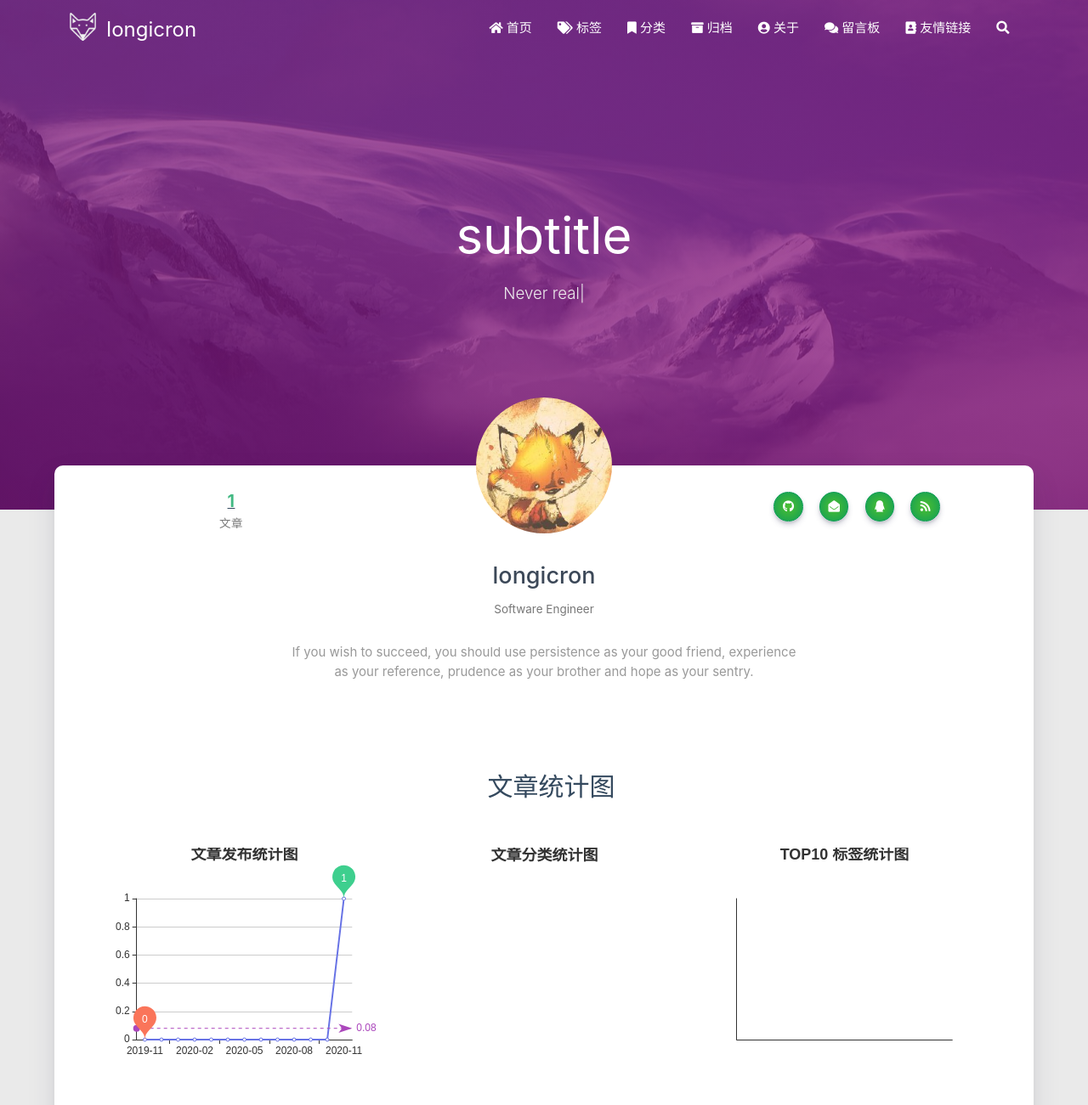
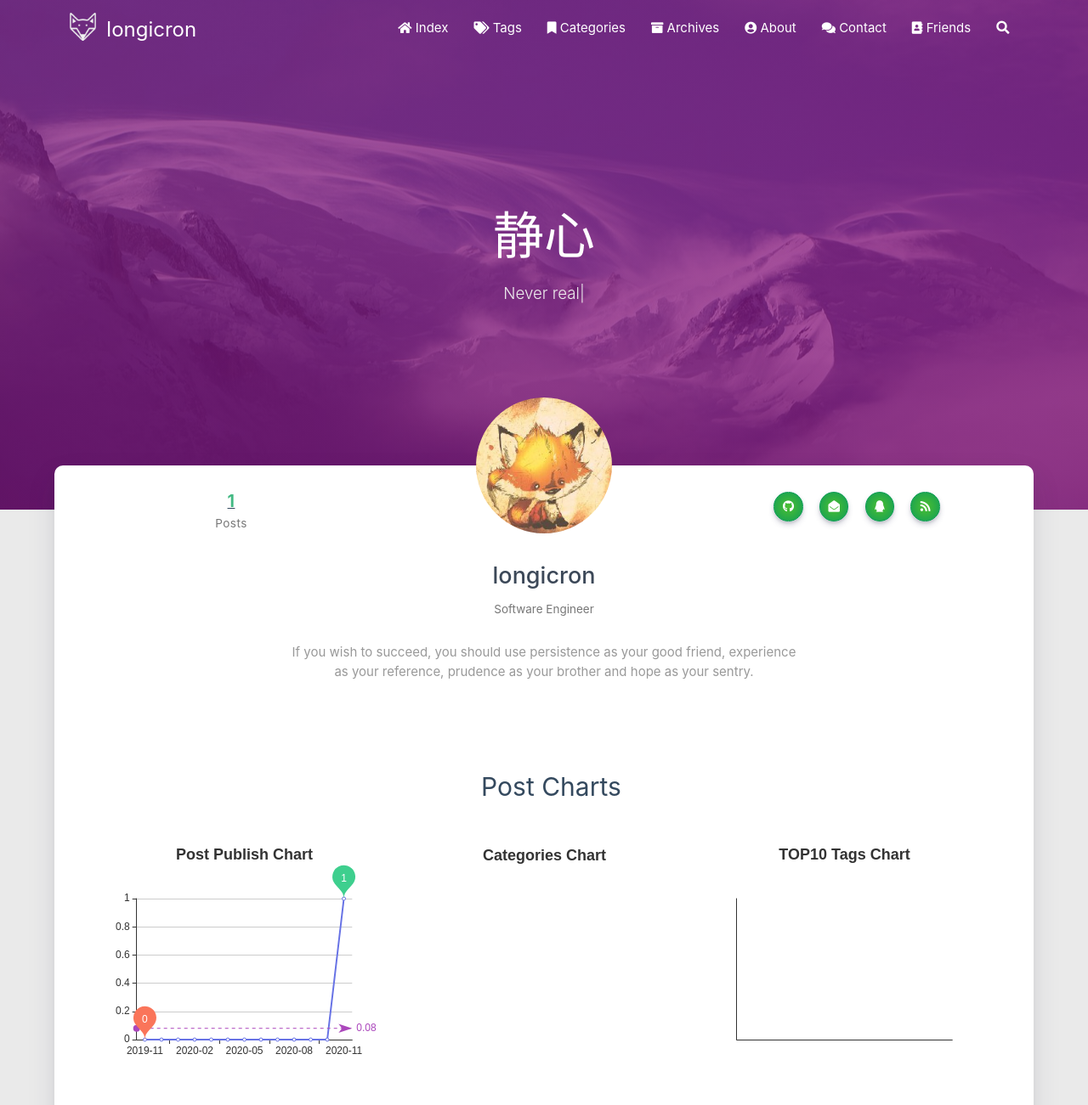
Before and after one commit to longicron/longicron, a plain HTML site: page about/index.html in a window 1280 px wide. Shown: the top 1301 px of the page at 85% size. Drawn offline with nearby package versions, Linux system fonts and the light colour scheme; some packages are replaced by stand-ins of ours; no server answers; animation ran at ten frames a second; a script that the page names is missing; some icons are missing.

Commit message:
Site updated: 2020-11-15 02:08:02

```diff
--- a/about/index.html
+++ b/about/index.html
@@ -1,10 +1,10 @@
 <!DOCTYPE HTML>
-<html lang="zh-CN">
+<html lang="zh_CN">
 
 
 <head>
     <meta charset="utf-8">
-    <meta name="keywords" content="关于, longicron">
+    <meta name="keywords" content="About, longicron">
     <meta name="description" content="">
     <meta http-equiv="X-UA-Compatible" content="IE=edge">
     <meta name="viewport" content="width=device-width, initial-scale=1.0, user-scalable=no">
@@ -16,7 +16,7 @@
     <!-- Global site tag (gtag.js) - Google Analytics -->
 
 
-    <title>关于 | longicron</title>
+    <title>About | longicron</title>
     <link rel="icon" type="image/png" href="/favicon.png">
 
     <link rel="stylesheet" type="text/css" href="/libs/awesome/css/all.css">
@@ -57,7 +57,7 @@
 
       <i class="fas fa-home" style="zoom: 0.6;"></i>
 
-      <span>首页</span>
+      <span>Index</span>
     </a>
 
   </li>
@@ -68,7 +68,7 @@
 
       <i class="fas fa-tags" style="zoom: 0.6;"></i>
 
-      <span>标签</span>
+      <span>Tags</span>
     </a>
 
   </li>
@@ -79,7 +79,7 @@
 
       <i class="fas fa-bookmark" style="zoom: 0.6;"></i>
 
-      <span>分类</span>
+      <span>Categories</span>
     </a>
 
   </li>
@@ -90,7 +90,7 @@
 
       <i class="fas fa-archive" style="zoom: 0.6;"></i>
 
-      <span>归档</span>
+      <span>Archives</span>
     </a>
 
   </li>
@@ -101,7 +101,7 @@
 
       <i class="fas fa-user-circle" style="zoom: 0.6;"></i>
 
-      <span>关于</span>
+      <span>About</span>
     </a>
 
   </li>
@@ -112,7 +112,7 @@
 
       <i class="fas fa-comments" style="zoom: 0.6;"></i>
 
-      <span>留言板</span>
+      <span>Contact</span>
     </a>
 
   </li>
@@ -123,14 +123,14 @@
 
       <i class="fas fa-address-book" style="zoom: 0.6;"></i>
 
-      <span>友情链接</span>
+      <span>Friends</span>
     </a>
 
   </li>
 
   <li>
     <a href="#searchModal" class="modal-trigger waves-effect waves-light">
-      <i id="searchIcon" class="fas fa-search" title="搜索" style="zoom: 0.85;"></i>
+      <i id="searchIcon" class="fas fa-search" title="Search" style="zoom: 0.85;"></i>
     </a>
   </li>
 </ul>
@@ -160,7 +160,7 @@
 
 			    <i class="fa-fw fas fa-home"></i>
 
-			首页
+			Index
 		</a>
 
         </li>
@@ -171,7 +171,7 @@
 
 			    <i class="fa-fw fas fa-tags"></i>
 
-			标签
+			Tags
 		</a>
 
         </li>
@@ -182,7 +182,7 @@
 
 			    <i class="fa-fw fas fa-bookmark"></i>
 
-			分类
+			Categories
 		</a>
 
         </li>
@@ -193,7 +193,7 @@
 
 			    <i class="fa-fw fas fa-archive"></i>
 
-			归档
+			Archives
 		</a>
 
         </li>
@@ -204,7 +204,7 @@
 
 			    <i class="fa-fw fas fa-user-circle"></i>
 
-			关于
+			About
 		</a>
 
         </li>
@@ -215,7 +215,7 @@
 
 			    <i class="fa-fw fas fa-comments"></i>
 
-			留言板
+			Contact
 		</a>
 
         </li>
@@ -226,7 +226,7 @@
 
 			    <i class="fa-fw fas fa-address-book"></i>
 
-			友情链接
+			Friends
 		</a>
 
         </li>
@@ -320,7 +320,7 @@
         <div class="brand">
             <div class="title center-align">
 
-                    subtitle
+                静心
 
             </div>
 
@@ -365,7 +365,7 @@
 
 <div class="statis">
     <span class="count"><a href="/">1</a></span>
-    <span class="name">文章</span>
+    <span class="name">Posts</span>
 </div>
 
 
@@ -385,7 +385,7 @@
 
 <div class="statis">
     <span class="count"><a href="/">1</a></span>
-    <span class="name">文章</span>
+    <span class="name">Posts</span>
 </div>
 
 
@@ -486,7 +486,7 @@
 
 <div id="postCharts" class="post-charts">
     <div class="title center-align" data-aos="zoom-in-up">
-        <i class="far fa-bar-chart"></i>&nbsp;&nbsp;文章统计图
+        <i class="far fa-bar-chart"></i>&nbsp;&nbsp;Post Charts
     </div>
     <div class="row">
         <div class="chart col s12 m6 l4" data-aos="zoom-in-up">
@@ -513,7 +513,7 @@
 
     let postsOption = {
         title: {
-            text: '文章发布统计图',
+            text: 'Post Publish Chart',
             top: -5,
             x: 'center'
         },
@@ -529,7 +529,7 @@
         },
         series: [
             {
-                name: '文章篇数',
+                name: 'Number of posts',
                 type: 'line',
                 color: ['#6772e5'],
                 data: [0,0,0,0,0,0,0,0,0,0,0,0,1],
@@ -539,17 +539,17 @@
                     data: [{
                         type: 'max',
                         itemStyle: {color: ['#3ecf8e']},
-                        name: '最大值'
+                        name: 'Maximum'
                     }, {
                         type: 'min',
                         itemStyle: {color: ['#fa755a']},
-                        name: '最小值'
+                        name: 'Minimum'
                     }]
                 },
                 markLine: {
                     itemStyle: {color: ['#ab47bc']},
                     data: [
-                        {type: 'average', name: '平均值'}
+                        {type: 'average', name: 'Average'}
                     ]
                 }
             }
@@ -560,7 +560,7 @@
 
     let categoriesOption = {
         title: {
-            text: '文章分类统计图',
+            text: 'Categories Chart',
             top: -4,
             x: 'center'
         },
@@ -570,7 +570,7 @@
         },
         series: [
             {
-                name: '分类',
+                name: 'Categories',
                 type: 'pie',
                 radius: '50%',
                 color: ['#6772e5', '#ff9e0f', '#fa755a', '#3ecf8e', '#82d3f4', '#ab47bc', '#525f7f', '#f51c47', '#26A69A'],
@@ -590,7 +590,7 @@
 
     let tagsOption = {
         title: {
-            text: 'TOP10 标签统计图',
+            text: 'TOP10 Tags Chart',
             top: -5,
             x: 'center'
         },
@@ -617,17 +617,17 @@
                     data: [{
                         type: 'max',
                         itemStyle: {color: ['#3ecf8e']},
-                        name: '最大值'
+                        name: 'Maximum'
                     }, {
                         type: 'min',
                         itemStyle: {color: ['#fa755a']},
-                        name: '最小值'
+                        name: 'Minimum'
                     }],
                 },
                 markLine: {
                     itemStyle: {color: ['#ab47bc']},
                     data: [
-                        {type: 'average', name: '平均值'}
+                        {type: 'average', name: 'Average'}
                     ]
                 }
             }
@@ -645,7 +645,7 @@
 
 <div class="my-projects">
     <div class="title center-align" data-aos="zoom-in-up">
-        <i class="fas fa-gift"></i>&nbsp;&nbsp;我的项目
+        <i class="fas fa-gift"></i>&nbsp;&nbsp;My Projects
     </div>
     <div class="row">
 
@@ -699,7 +699,7 @@
 
 <div class="my-skills">
     <div class="title center-align" data-aos="zoom-in-up">
-        <i class="fas fa-wrench"></i>&nbsp;&nbsp;我的技能
+        <i class="fas fa-wrench"></i>&nbsp;&nbsp;My Skills
     </div>
     <div class="row">
 
@@ -777,7 +777,7 @@
 
 
     <div class="other-skills chip-container" data-aos="zoom-in-up">
-        <div class="sub-title center-align"><i class="fa fa-book"></i>&nbsp;&nbsp;其他技能</div>
+        <div class="sub-title center-align"><i class="fa fa-book"></i>&nbsp;&nbsp;Other Skills</div>
         <div class="tag-chips center-align">
 
         </div>
@@ -792,7 +792,7 @@
 
 <div id="myGallery" class="my-gallery">
     <div class="title center-align" data-aos="zoom-in-up">
-        <i class="far fa-image"></i>&nbsp;&nbsp;相册
+        <i class="far fa-image"></i>&nbsp;&nbsp;Gallery
     </div>
     <div class="row">
 
@@ -969,8 +969,8 @@
 <div id="searchModal" class="modal">
     <div class="modal-content">
         <div class="search-header">
-            <span class="title"><i class="fas fa-search"></i>&nbsp;&nbsp;搜索</span>
-            <input type="search" id="searchInput" name="s" placeholder="请输入搜索的关键字"
+            <span class="title"><i class="fas fa-search"></i>&nbsp;&nbsp;Search</span>
+            <input type="search" id="searchInput" name="s" placeholder="Please enter a search keyword"
                    class="search-input">
         </div>
         <div id="searchResult"></div>
```
Also changed, not shown: 2020/11/14/hello-world/index.html (+30 -30 lines), archives/2020/11/index.html (+21 -21 lines), archives/2020/index.html (+21 -21 lines), archives/index.html (+21 -21 lines), categories/index.html (+23 -23 lines), contact/index.html (+20 -20 lines), friends/index.html (+20 -20 lines), index.html (+20 -20 lines), tags/index.html (+22 -22 lines).
